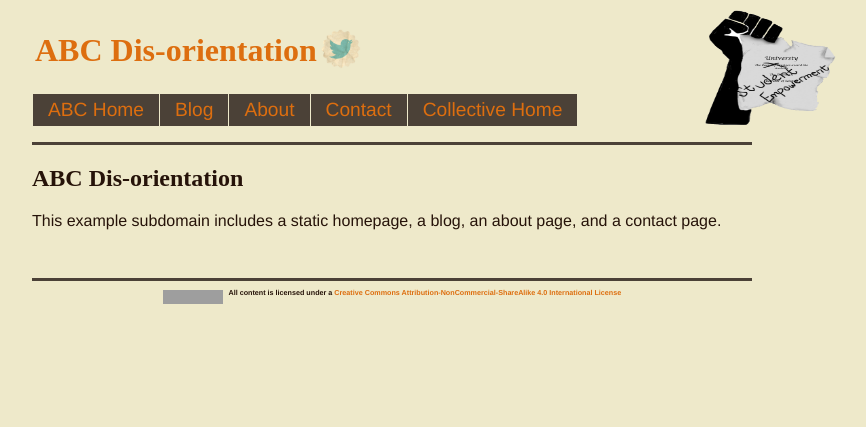
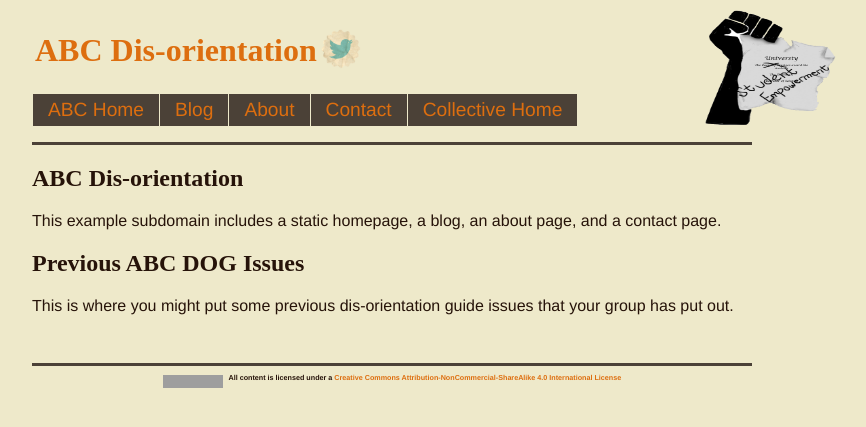
Before and after one commit to dis-orientation/abc, a Jekyll site: the page built from index.md, in a window 1280 px wide. Shown: the top 427 px of the page, without its empty margins (248-1114 px from the left). Built offline with Jekyll 4.4.1, drawn with Linux system fonts in a browser that asks for light colours; Markdown is read by kramdown in place of the engine named in the settings; grey boxes are pictures that could not be loaded.

Commit message:
added previous DOGs to home page

```diff
--- a/index.md
+++ b/index.md
@@ -6,3 +6,7 @@ layout: default
 ## ABC Dis-orientation
 
 This example subdomain includes a static homepage, a blog, an about page, and a contact page.
+
+## Previous ABC DOG Issues
+
+This is where you might put some previous dis-orientation guide issues that your group has put out.
```
